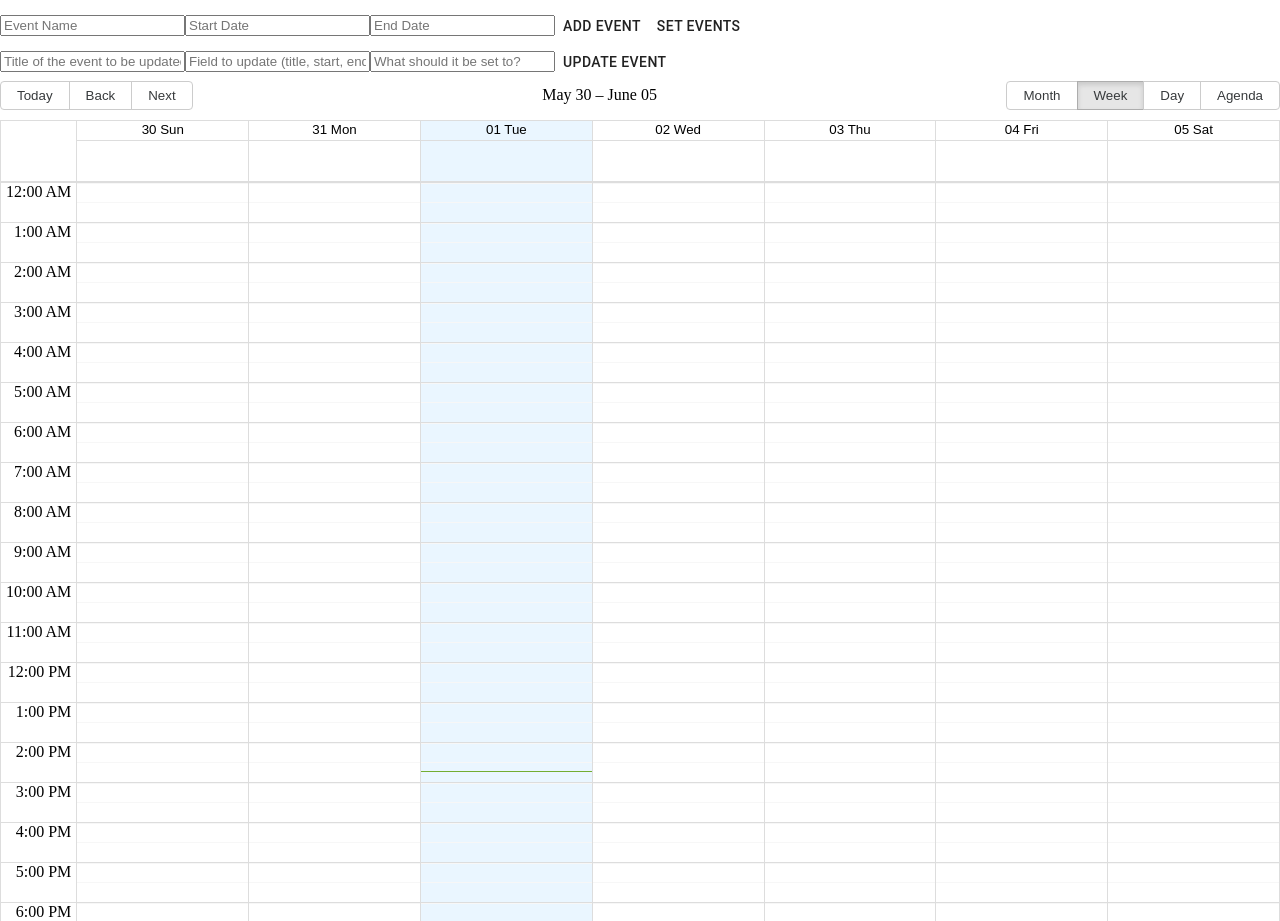
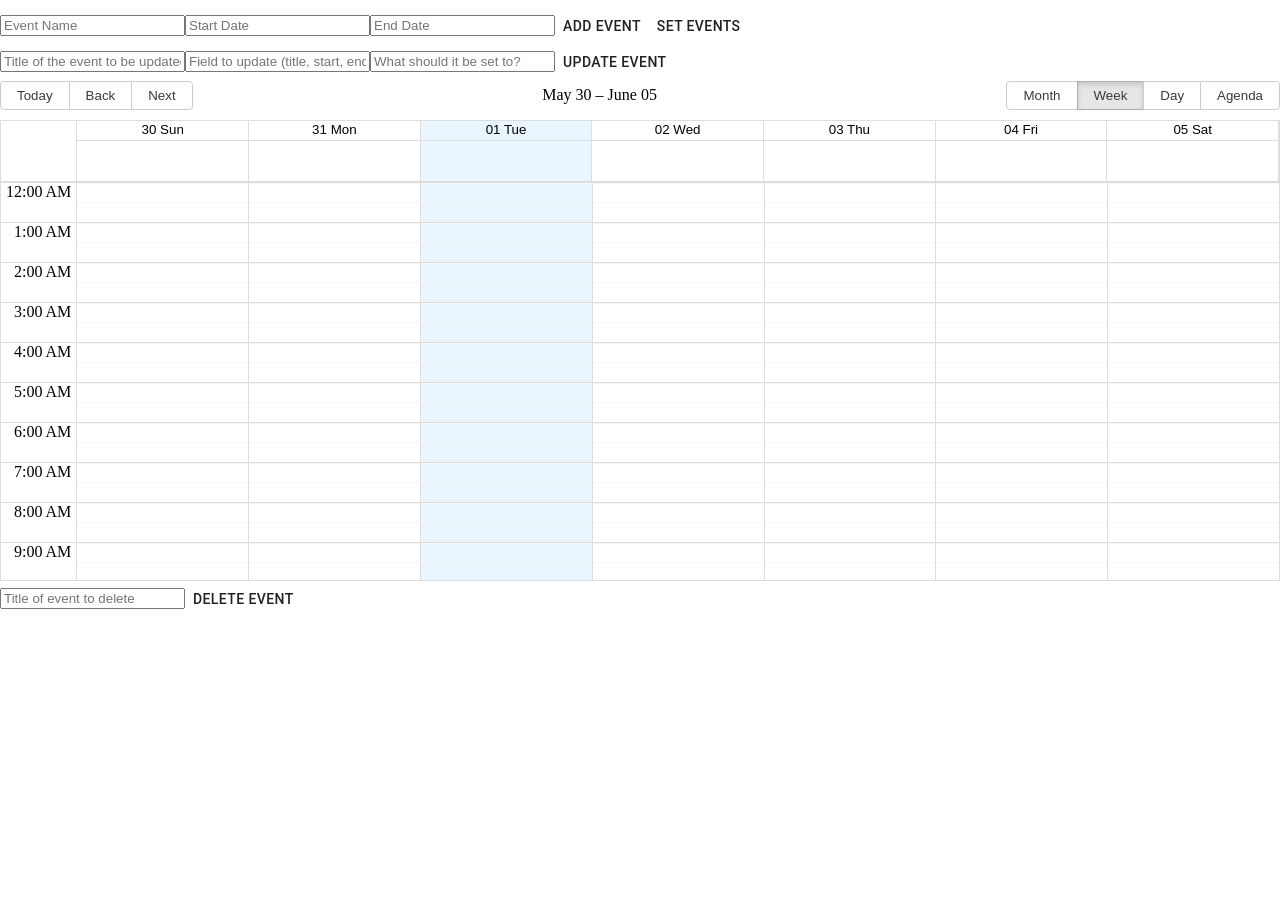
Before and after one commit to LaunchSWETeam2/JeffersonElementary, a React (Create React App) app: page / in a window 1280 px wide. Shown: the part 2340-3261 px from the top of the page. After the commit the page ends 2957 px from the top, so only its background shows below. Built offline with nearby package versions, Linux system fonts and the light colour scheme; the HTML template or start-up script is replaced by a standard one.

Commit message:
Bug-fix Month Display

```diff
--- a/src/components/Calendar.js
+++ b/src/components/Calendar.js
@@ -44,10 +44,10 @@ function CalendarApp() {
     var val = {
       id: 1,
       title: title,
-      start: start,
-      end: end,
+      start: new Date(start),
+      end: new Date(end),
       type: "event",
-      allDay: "true",
+      allDay: "false",
     };
 
     var data = JSON.stringify(val);
@@ -182,7 +182,8 @@ function CalendarApp() {
         startAccessor="start"
         endAccessor="end"
         defaultView="week"
-        culture="fr"
+        defaultDate={moment().toDate()}
+        style={{ height: 500 }}
       />
       <form>
         <input
```
